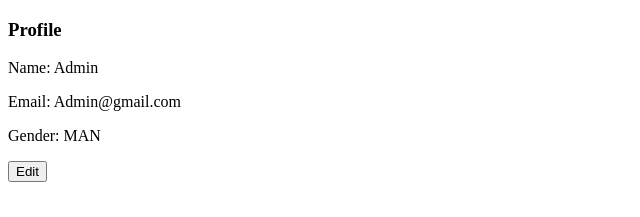
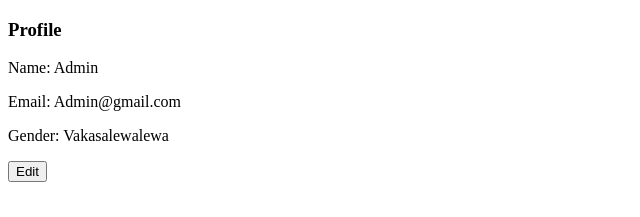
Before and after one commit to MishaPetrovskui/React-Class, a React (Create React App) app: page / in a window 1280 px wide. Shown: the top 217 px of the page, without its empty margins (0-640 px from the left). Built offline with nearby package versions, Linux system fonts and the light colour scheme.

Commit message:
added objects to profile

```diff
--- a/src/App.js
+++ b/src/App.js
@@ -26,11 +26,12 @@ function Note({ text }) {
   );
 }
 
-function Profile({ name = "None", email = "none@gmail.com", gender }) {
+function Profile({ profile }) {
   const [isEdit, setIsEdit] = useState(false);
-  const [textName, setTextName] = useState(name);
-  const [textEmail, setTextEmail] = useState(email);
-  const [textGender, setTextGender] = useState(gender);
+  const [profileData, setProfileData] = useState(profile);
+  // const [textName, setTextName] = useState(name);
+  // const [textEmail, setTextEmail] = useState(email);
+  // const [textGender, setTextGender] = useState(gender);
 
   return (
     <>
@@ -39,25 +40,37 @@ function Profile({ name = "None", email = "none@gmail.com", gender }) {
         <form onSubmit={() => setIsEdit(false)}>
           <p>Name:</p>
           <textarea
-            value={textName}
+            value={profileData.name}
             onChange={(e) => {
-              setTextName(e.target.value);
+              setProfileData({
+                name: e.target.value,
+                email: profileData.email,
+                gender: profileData.gender,
+              });
             }}
             required
           ></textarea>
           <p>Email:</p>
           <textarea
-            value={textEmail}
+            value={profileData.email}
             onChange={(e) => {
-              setTextEmail(e.target.value);
+              setProfileData({
+                name: profileData.name,
+                email: e.target.value,
+                gender: profileData.gender,
+              });
             }}
             required
           ></textarea>
           <p>Gender:</p>
           <select
-            value={textGender}
+            value={profileData.gender}
             onChange={(e) => {
-              setTextGender(e.target.value);
+              setProfileData({
+                name: profileData.name,
+                email: profileData.email,
+                gender: e.target.value,
+              });
             }}
           >
             <option>MAN</option>
@@ -69,9 +82,9 @@ function Profile({ name = "None", email = "none@gmail.com", gender }) {
         </form>
       ) : (
         <>
-          <p>Name: {textName}</p>
-          <p>Email: {textEmail}</p>
-          <p>Gender: {textGender}</p>
+          <p>Name: {profileData.name}</p>
+          <p>Email: {profileData.email}</p>
+          <p>Gender: {profileData.gender}</p>
           <button onClick={() => setIsEdit(true)}>Edit</button>
         </>
       )}
@@ -83,7 +96,13 @@ export default function App() {
   return (
     <>
       {/* <Note text="Hello world!" /> */}
-      <Profile name="Admin" email="Admin@gmail.com" gender={"MAN"} />
+      <Profile
+        profile={{
+          name: "Admin",
+          email: "Admin@gmail.com",
+          gender: "Vakasalewalewa",
+        }}
+      />
     </>
   );
 }
```
